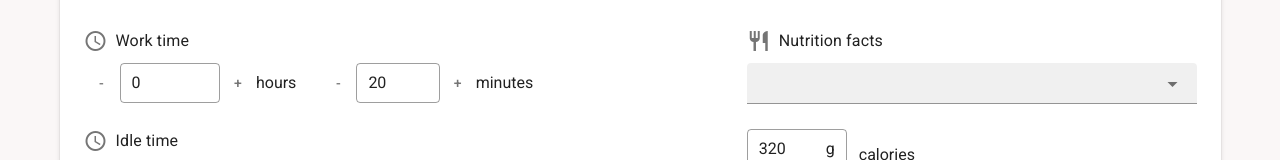
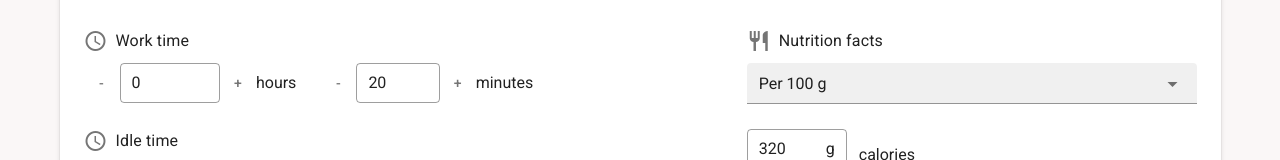
Before and after one commit to camillagejl/re-cpo, a Vue app: page /edit-recipe in a window 1280 px wide. Shown: the part 388-548 px from the top of the page. Built offline with nearby package versions, Linux system fonts and the light colour scheme.

Commit message:
Changed nutrition units select so it modeled the right variable

```diff
--- a/src/views/EditRecipe.vue
+++ b/src/views/EditRecipe.vue
@@ -138,7 +138,7 @@
                   item-value="id"
                   filled
                   dense
-                  v-model="recipeVersion.nutrition_unit"
+                  v-model="recipeVersion.nutrition.nutrition_unit"
                 ></v-select>
 
                 <NutritionInput
```
